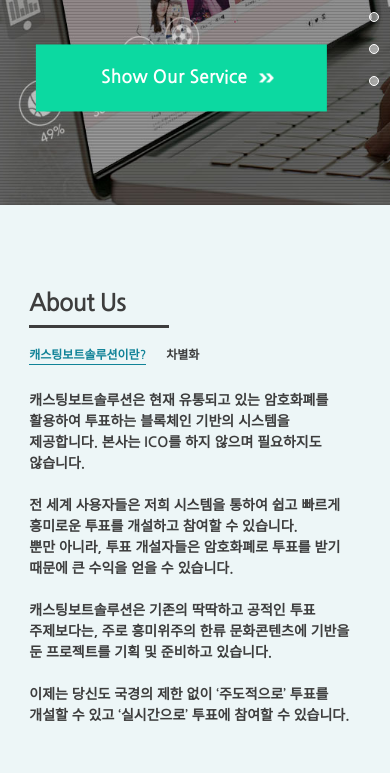
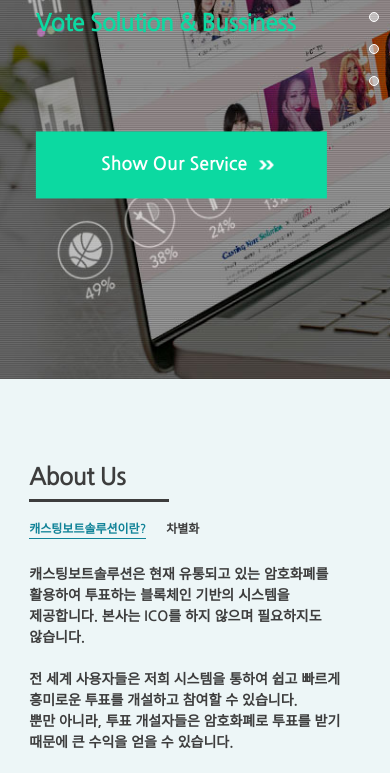
Before and after one commit to kratew/kratew.github.io, a plain HTML site: page index.html in a window 390 px wide. Shown: the part 465-1238 px from the top of the page. Drawn offline with Linux system fonts and the light colour scheme.

Commit message:
ㅅㅈ
ㅅㅈ

```diff
--- a/css/style.css
+++ b/css/style.css
@@ -357,7 +357,7 @@ section .rightBox > div {width: 100%; position: absolute; top: 100%; left: 50%;
     .navbar { right: 3.5%; }
 
     .dots {right: 5px;}
-    section { height: 670px; max-height: 100%; padding-top: 80px; box-sizing: border-box; overflow: hidden; }
+    section { height: 100%; max-height: 100%; padding-top: 80px; box-sizing: border-box; overflow: hidden; }
     h2 { text-align: left; font-size: 2rem; }
     h2:before { bottom: -7px; height: 3px;}
     .navbar { top: 7px; }
--- a/index.html
+++ b/index.html
@@ -3,7 +3,7 @@
 	<head>
 		<meta charset="utf-8">
 		<meta name="viewport" content="width=device-width, initial-scale=1.0">
-		<title>수정8Casting Vote Solution</title>
+		<title>수정9Casting Vote Solution</title>
 		<link rel="stylesheet" type="text/css" href="css/style.css">
 		<link rel="stylesheet" type="text/css" href="css/swiper.css">
 	</head>
```
